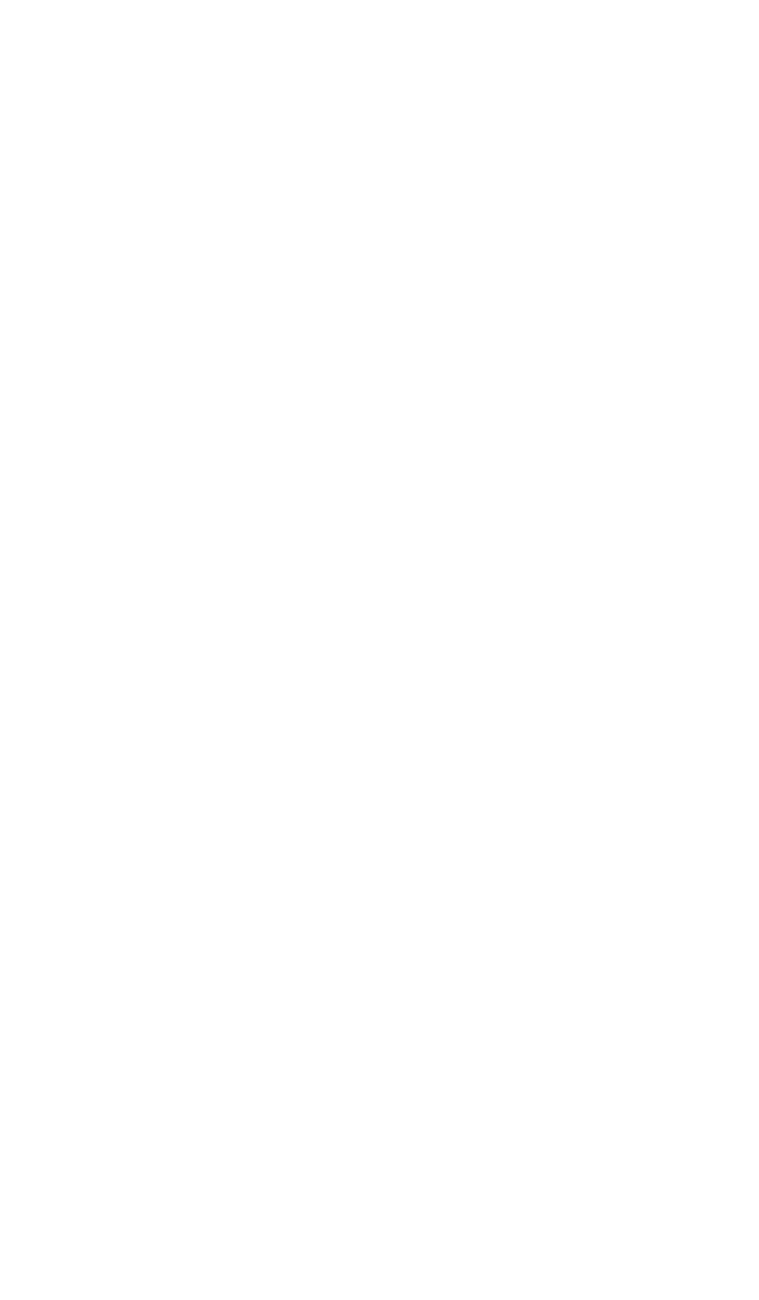
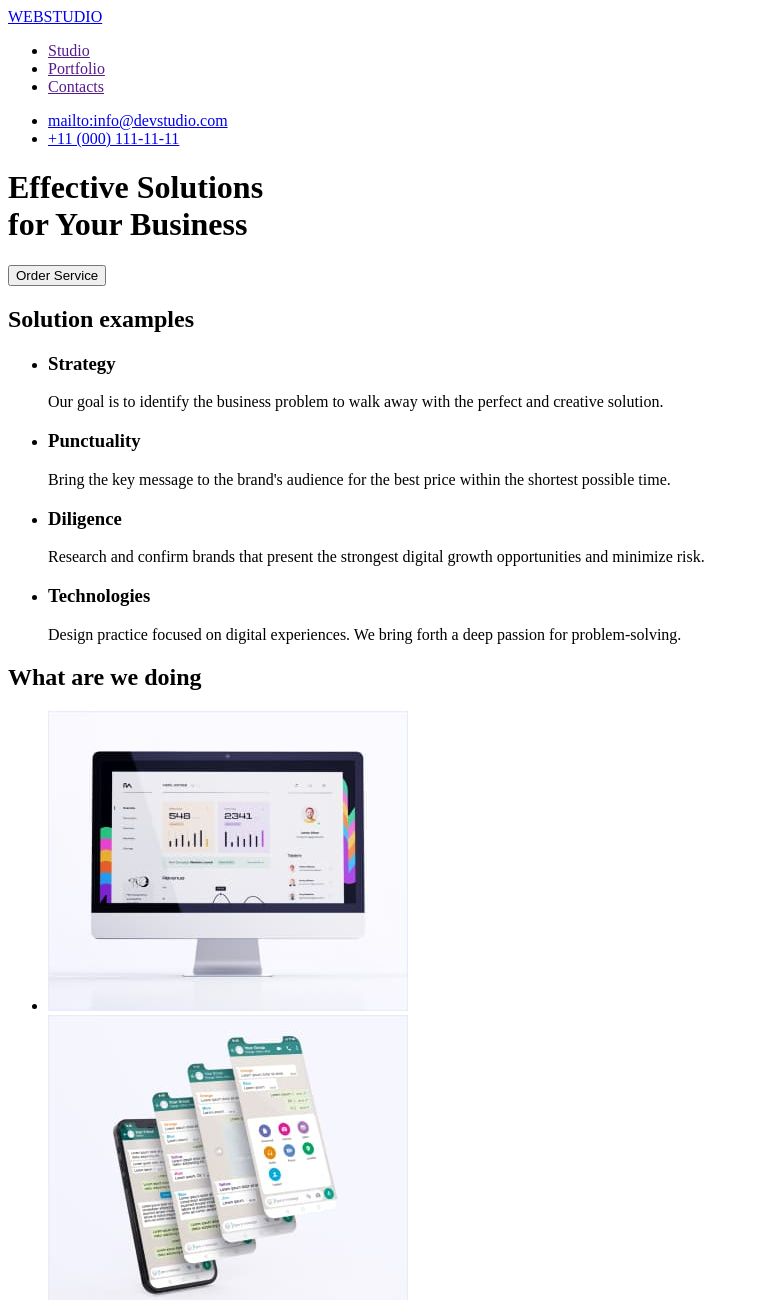
Before and after one commit to YanLozovskyi/goit-markup-hw-01, a plain HTML site: page index.html in a window 1280 px wide. Shown: the top 1300 px of the page, without its empty margins (0-759 px from the left). Before the commit the page ends 800 px from the top, so only its background shows below. Drawn offline with Linux system fonts and the light colour scheme.

Commit message:
Добавляет разметку

```diff
--- a/index.html
+++ b/index.html
@@ -1,12 +1,131 @@
 <!DOCTYPE html>
 <html lang="en">
-<head>
-   <meta charset="UTF-8">
-   <meta http-equiv="X-UA-Compatible" content="IE=edge">
-   <meta name="viewport" content="width=device-width, initial-scale=1.0">
-   <title>Document</title>
-</head>
-<body>
+  <head>
+    <meta charset="UTF-8" />
+    <meta http-equiv="X-UA-Compatible" content="IE=edge" />
+    <meta name="viewport" content="width=device-width, initial-scale=1.0" />
+    <title>Студія</title>
+  </head>
+  <body>
+    <!-- Page header -->
+    <header>
+      <nav>
+        <a href="/"> <span>WEB</span>STUDIO </a>
 
-</body>
+        <ul>
+          <li><a href="">Studio</a></li>
+          <li><a href="">Portfolio</a></li>
+          <li><a href="">Contacts</a></li>
+        </ul>
+      </nav>
+      <ul>
+        <li>
+          <a href="mailto:info@devstudio.com">mailto:info@devstudio.com</a>
+        </li>
+        <li><a href="tel:+110001111111">+11 (000) 111-11-11</a></li>
+      </ul>
+    </header>
+    <!-- Main content -->
+    <main>
+      <div>
+        <h1>Effective Solutions <br />for Your Business</h1>
+        <button type="button">Order Service</button>
+      </div>
+
+      <section>
+        <h2>Solution examples</h2>
+        <ul>
+          <li>
+            <h3>Strategy</h3>
+            <p>
+              Our goal is to identify the business problem to walk away with the
+              perfect and creative solution.
+            </p>
+          </li>
+          <li>
+            <h3>Punctuality</h3>
+            <p>
+              Bring the key message to the brand's audience for the best price
+              within the shortest possible time.
+            </p>
+          </li>
+          <li>
+            <h3>Diligence</h3>
+            <p>
+              Research and confirm brands that present the strongest digital
+              growth opportunities and minimize risk.
+            </p>
+          </li>
+          <li>
+            <h3>Technologies</h3>
+            <p>
+              Design practice focused on digital experiences. We bring forth a
+              deep passion for problem-solving.
+            </p>
+          </li>
+        </ul>
+      </section>
+
+      <section>
+        <h2>What are we doing</h2>
+        <ul>
+          <li>
+            <img
+              src="./images/Rectangle71.jpg"
+              alt="work examples"
+              width="360"
+            />
+          </li>
+          <li>
+            <img
+              src="./images/Rectangle72.jpg"
+              alt="work examples"
+              width="360"
+            />
+          </li>
+          <li>
+            <img
+              src="./images/Rectangle73.jpg"
+              alt="work examples"
+              width="360"
+            />
+          </li>
+        </ul>
+      </section>
+
+      <section>
+        <h2>Our Team</h2>
+        <ul>
+          <li>
+            <img src="./images/img1.jpg" alt="Photo of Mark" width="264" />
+            <h3>Mark Guerrero</h3>
+            <p>Product Designer</p>
+          </li>
+          <li>
+            <img src="./images/img2.jpg" alt="Photo of Tom" width="264" />
+            <h3>Tom Ford</h3>
+            <p>Frontend Developer</p>
+          </li>
+          <li>
+            <img src="./images/img3.jpg" alt="Photo of Camila" width="264" />
+            <h3>Camila Garcia</h3>
+            <p>Marketing</p>
+          </li>
+          <li>
+            <img src="./images/img4.jpg" alt="Photo of Daniel" width="264" />
+            <h3>Daniel Wilson</h3>
+            <p>UI Designer</p>
+          </li>
+        </ul>
+      </section>
+    </main>
+    <!-- Page footer -->
+    <footer>
+      <a href="/"> <span>WEB</span>STUDIO </a>
+      <p>
+        Increase the flow of customers and sales for your business with digital
+        marketing & growth solutions.
+      </p>
+    </footer>
+  </body>
 </html>
```
